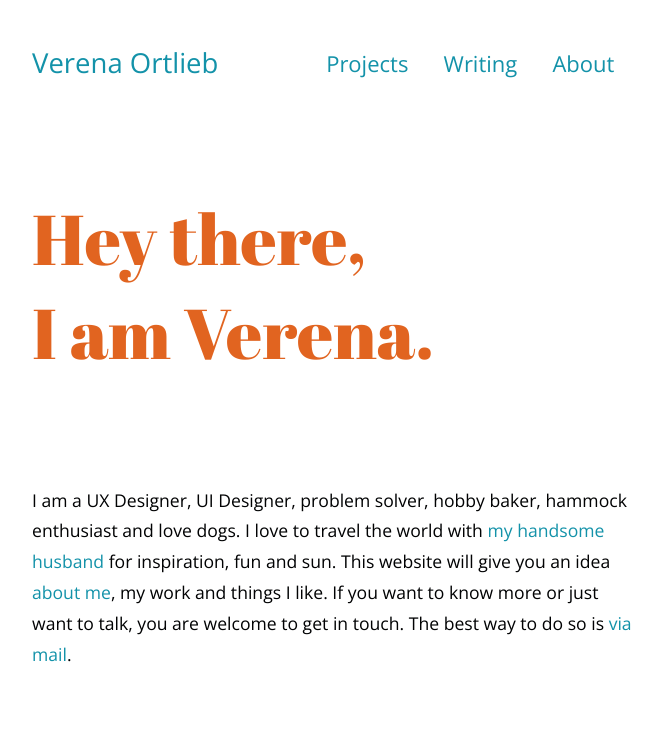
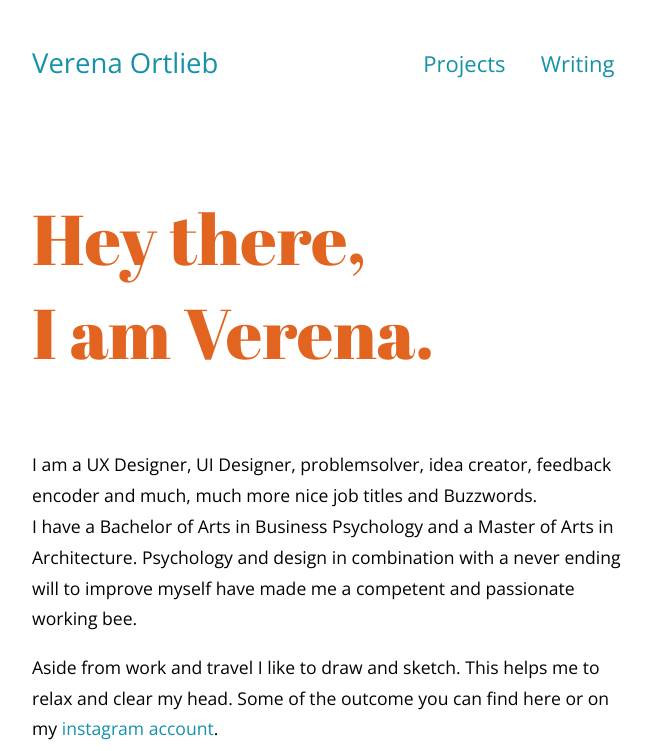
Before and after one commit to Verena-von-O/verena-von-o.github.io, a Jekyll site: the page built from index.html, in a window 1280 px wide. Shown: the top 751 px of the page, without its empty margins (308-970 px from the left). Built offline with Jekyll 4.4.1, drawn with Linux system fonts in a browser that asks for light colours; some of the changed text lies outside the part shown; grey boxes are pictures that could not be loaded.

Commit message:
change index

```diff
--- a/_includes/header.html
+++ b/_includes/header.html
@@ -14,7 +14,7 @@
     <ul class="header-menu">
       <li><a href="/projects" {% if current[1] == "projects.html" %}class="current"{% endif %}>Projects</a></li>
       <li><a href="/writing" {% if current[1] == "writing.html" %}class="current"{% endif %}>Writing</a></li>
-      <li><a href="/about" {% if current[1] == "about.html" %}class="current"{% endif %}>About</a></li>
+      <!-- <li><a href="/about" {% if current[1] == "about.html" %}class="current"{% endif %}>About</a></li> -->
     </ul>
   </nav>
 
--- a/_sass/_index.scss
+++ b/_sass/_index.scss
@@ -1,7 +1,17 @@
-.box-ganz-index	{
-	margin: 6em 0;
-	}
 
-.box-ganz-index h2 {
-	padding-bottom: 0.5em;
+.grid {
+  flex-flow: row wrap;
+  display: flex;
+	margin: 1.5em 0;
 }
+
+.grid-cell {
+  flex: auto;
+  width: 200px;
+  margin: 0.25em;
+}
+
+.grid-cell img {
+  width: 100%;
+  height: auto;
+}
--- a/index.html
+++ b/index.html
@@ -4,18 +4,35 @@
 
 <h2 class="headline-index">Hey there, <br> I am Verena.</h2>
 
-<div class="box-ganz-index">
-		<p>I am a UX Designer, UI Designer, problem solver, hobby baker, hammock enthusiast and love dogs. I love to travel the world with <a href="http://www.florianbuerger.com" target="_blank">my handsome husband</a> for inspiration, fun and sun. This website will give you an idea <a href="about.html">about me</a>, my work and things I like. If you want to know more or just want to talk, you are welcome to get in touch. The best way to do so is <a href="mailto:verena.ortlieb@gmail.com"> via mail</a>.
-		<!-- If you are interested in our traviling feel free to visit our travel-blog <a href="">Ladybugs & Fireflies</a>. -->
-		</p>
+<p>I am a UX Designer, UI Designer, problemsolver, idea creator, feedback encoder and much, much more nice job titles and Buzzwords.<br>
+I have a Bachelor of Arts in Business Psychology and a Master of Arts in Architecture. Psychology and design in combination with a never ending will to improve myself have made me a competent and passionate working bee.</p>
+
+<p>Aside from work and travel I like to draw and sketch. This helps me to relax and clear my head. Some of the outcome you can find here or on my <a href="https://www.instagram.com/verena_von_o/">instagram account</a>.
+</p>
+
+<div class="grid">
+	<div class="grid-cell">
+		<img src="img/love.png" alt="love">
+	</div>
+	<div class="grid-cell">
+		<img src="img/love-404.png" alt="love">
+	</div>
+	<div class="grid-cell">
+		<img src="img/deer.jpg" alt="Deer">
+	</div>
+	<div class="grid-cell">
+		<img src="img/Ballerina.jpg" alt="Ballerina">
+	</div>
 </div>
 
-<div class="box-ganz-index">
-	<h2><a href="/projects">Projects</a></h2>
-	<p>My favorite projects are the sweet little apps I design together with my husband. We like to improve our daily life be building apps that meet a specific need or are just lots of fun. Some of these projects you can find <a href="/projects">here</a>.</p>
+<p>Currently, I live in Stuttgart, Germany, but love to travel the world. Starting summer 2016, me and <a href="http://www.florianbuerger.com" target="_blank">my handsome husband</a> are going to start our next adventure. After selling almost all our stuff we start to travel the world while working on projects for clients, but also on some ideas of our own.</p>
+
+
+
+
+<!-- <div class="box-about-img">
+	<img src="img/deer.jpg" alt="Deer">
 </div>
-
-<div class="box-ganz-index">
-	<h2><a href="/writing">Writing</a></h2>
-	<p>Reading books, attending online courses, browsing through blogs and listening to podcasts help me to learn and expand my horizon. I like to share the things I learn with others, so I started to write them down. <a href="/writing">Read some of them</a>.</p>
-</div>
+<div class="box-about-img">
+	<img src="img/Ballerina.jpg" alt="Ballerina">
+</div> -->
```
Also changed, not shown: img/love-404.png (added), img/love.png (added).
